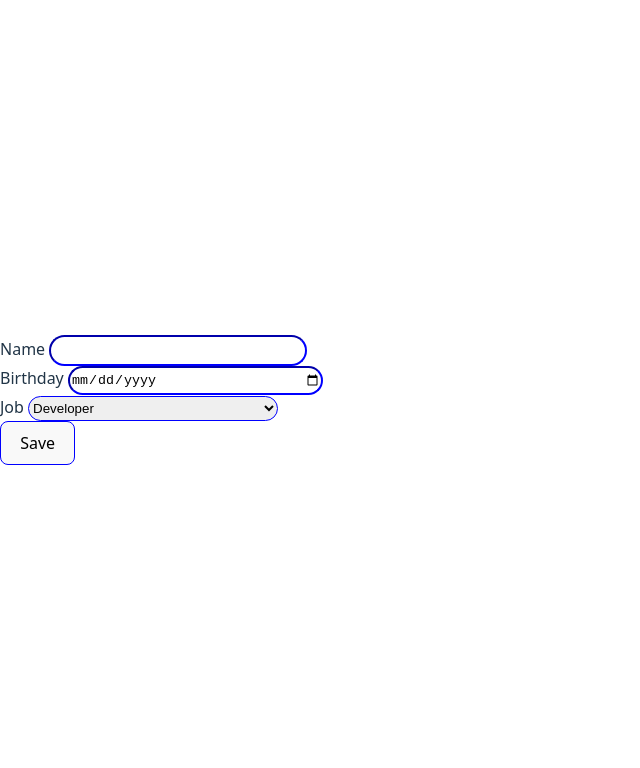
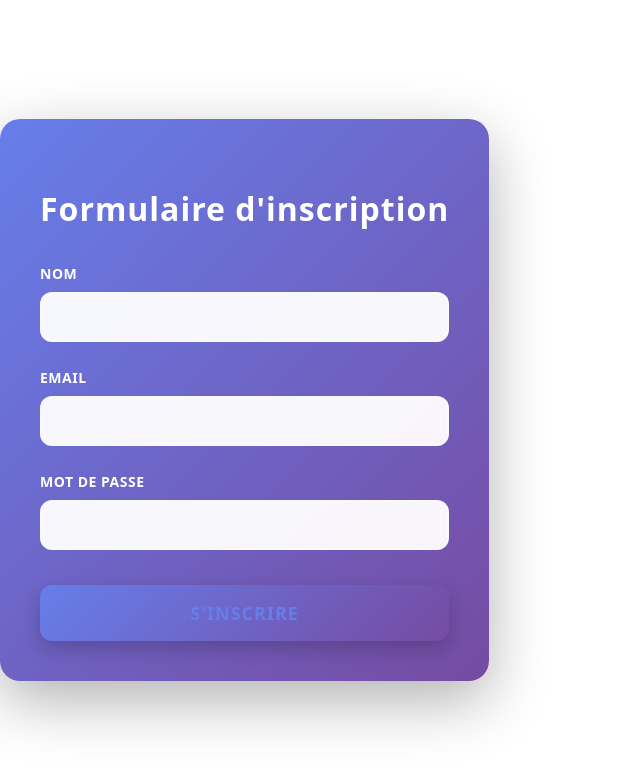
Before and after one commit to MohamedBouattour/react-exercices, a React (Vite) app: page / in a window 1280 px wide. Shown: the top 768 px of the page, without its empty margins (0-640 px from the left). Built offline with nearby package versions, Linux system fonts and the light colour scheme.

Commit message:
feat: add registration form

```diff
--- a/src/App.tsx
+++ b/src/App.tsx
@@ -1,5 +1,6 @@
 import './App.css'
 import { Employees } from './screens/Employees'
+import RegistrationForm from './screens/RegistrationForm/RegistrationForm'
 const users = [
   {
     name:'MED',
@@ -18,8 +19,7 @@ function App() {
 
   return (
     <>
-    <Employees></Employees>
-
+    <RegistrationForm></RegistrationForm>
     </>
   )
 }
--- /dev/null
+++ b/src/screens/RegistrationForm/RegistrationForm.module.css
@@ -0,0 +1,115 @@
+.container {
+    max-width: 450px;
+    margin: 50px auto;
+    padding: 40px;
+    background: linear-gradient(135deg, #667eea 0%, #764ba2 100%);
+    border-radius: 20px;
+    box-shadow: 0 20px 60px rgba(0, 0, 0, 0.3);
+  }
+
+  .container h2 {
+    text-align: center;
+    color: white;
+    font-size: 32px;
+    margin-bottom: 30px;
+    font-weight: 700;
+    letter-spacing: 1px;
+  }
+
+  .formGroup {
+    margin-bottom: 25px;
+  }
+
+  .formGroup label {
+    display: block;
+    margin-bottom: 8px;
+    font-weight: 600;
+    color: white;
+    font-size: 14px;
+    text-transform: uppercase;
+    letter-spacing: 0.5px;
+  }
+
+  .formGroup input {
+    width: 100%;
+    padding: 14px 18px;
+    border: 2px solid rgba(255, 255, 255, 0.3);
+    border-radius: 12px;
+    font-size: 16px;
+    background: rgba(255, 255, 255, 0.95);
+    color: #2d3748;
+    transition: all 0.3s ease;
+    box-sizing: border-box;
+    font-weight: 500;
+  }
+
+  /* Style du placeholder */
+  .formGroup input::placeholder {
+    color: #a0aec0;
+    opacity: 1;
+    font-weight: 400;
+  }
+
+  .formGroup input:focus {
+    outline: none;
+    background: white;
+    border-color: rgba(255, 255, 255, 0.8);
+    box-shadow: 0 4px 15px rgba(255, 255, 255, 0.2);
+    transform: translateY(-2px);
+  }
+
+  /* Bordure verte pour champ valide */
+  .valid {
+    border-color: #4caf50 !important;
+    background: #f1f8f4 !important;
+    color: #1a472a !important;
+  }
+
+  .valid:focus {
+    box-shadow: 0 4px 15px rgba(76, 175, 80, 0.3) !important;
+  }
+
+  /* Bordure rouge pour champ invalide */
+  .invalid {
+    border-color: #ff6b6b !important;
+    background: #fff5f5 !important;
+    color: #7f1d1d !important;
+  }
+
+  .invalid:focus {
+    box-shadow: 0 4px 15px rgba(255, 107, 107, 0.3) !important;
+  }
+
+  .submitButton {
+    width: 100%;
+    padding: 16px;
+    background: linear-gradient(135deg, #667eea 0%, #764ba2 100%);
+    background-color: white;
+    color: #667eea;
+    border: none;
+    border-radius: 12px;
+    font-size: 18px;
+    font-weight: 700;
+    cursor: pointer;
+    transition: all 0.3s ease;
+    text-transform: uppercase;
+    letter-spacing: 1px;
+    margin-top: 10px;
+    box-shadow: 0 8px 20px rgba(0, 0, 0, 0.2);
+  }
+
+  /* Effet au survol */
+  .submitButton:hover:not(:disabled) {
+    transform: translateY(-3px);
+    box-shadow: 0 12px 30px rgba(0, 0, 0, 0.3);
+    background: white;
+  }
+
+  /* Bouton désactivé */
+  .submitButton:disabled {
+    background: rgba(255, 255, 255, 0.3);
+    color: rgba(255, 255, 255, 0.6);
+    cursor: not-allowed;
+    box-shadow: none;
+    transform: none;
+  }
--- /dev/null
+++ b/src/screens/RegistrationForm/RegistrationForm.tsx
@@ -0,0 +1,195 @@
+import { useState } from 'react';
+import styles from './RegistrationForm.module.css';
+
+interface FormData {
+  nom: string;
+  email: string;
+  motDePasse: string;
+}
+
+interface FormErrors {
+  nom?: string;
+  email?: string;
+  motDePasse?: string;
+}
+
+function RegistrationForm() {
+  const [formData, setFormData] = useState<FormData>({
+    nom: '',
+    email: '',
+    motDePasse: ''
+  });
+
+  const [errors, setErrors] = useState<FormErrors>({});
+  const [isSubmitted, setIsSubmitted] = useState<boolean>(false);
+
+  // Mettre à jour les champs
+  const handleChange = (e: any) => {
+    const { name, value } = e.target;
+    setFormData({ ...formData, [name]: value });
+
+    // Valider le champ pendant la saisie
+    validateField(name as keyof FormData, value);
+  };
+
+  // Validation d'un champ
+  const validateField = (name: keyof FormData, value: string) => {
+    const newErrors = { ...errors };
+
+    if (name === 'nom') {
+      if (!value) {
+        newErrors.nom = 'Le nom est obligatoire';
+      } else if (value.length < 3) {
+        newErrors.nom = 'Le nom doit contenir au moins 3 caractères';
+      } else {
+        delete newErrors.nom;
+      }
+    }
+
+    if (name === 'email') {
+      if (!value) {
+        newErrors.email = 'L\'email est obligatoire';
+      } else if (!/\S+@\S+\.\S+/.test(value)) {
+        newErrors.email = 'L\'email n\'est pas valide';
+      } else {
+        delete newErrors.email;
+      }
+    }
+
+    if (name === 'motDePasse') {
+      if (!value) {
+        newErrors.motDePasse = 'Le mot de passe est obligatoire';
+      } else if (value.length < 6) {
+        newErrors.motDePasse = 'Le mot de passe doit contenir au moins 6 caractères';
+      } else {
+        delete newErrors.motDePasse;
+      }
+    }
+
+    setErrors(newErrors);
+  };
+
+  // Vérifier si le formulaire est valide
+  const isFormValid = (): boolean => {
+    return (
+      Object.keys(errors).length === 0
+    );
+  };
+
+  // Soumettre le formulaire
+  const handleSubmit = (e: any) => {
+    e.preventDefault();
+
+    if (isFormValid()) {
+      setIsSubmitted(true);
+      console.log('Données du formulaire:', formData);
+
+      // Réinitialiser après 3 secondes
+      setTimeout(() => {
+        setIsSubmitted(false);
+        setFormData({ nom: '', email: '', motDePasse: '' });
+      }, 3000);
+    }
+  };
+
+  return (
+    <div className={styles.container}>
+      <h2>Formulaire d'inscription</h2>
+
+      {/* Message de succès avec inline styles */}
+      {isSubmitted && (
+        <div style={{
+          backgroundColor: '#4caf50',
+          color: 'white',
+          padding: '15px',
+          borderRadius: '5px',
+          marginBottom: '20px'
+        }}>
+          ✓ Inscription réussie !
+        </div>
+      )}
+
+      <form onSubmit={handleSubmit}>
+        {/* Champ Nom */}
+        <div className={styles.formGroup}>
+          <label>Nom</label>
+          <input
+            type="text"
+            name="nom"
+            value={formData.nom}
+            onChange={handleChange}
+            className={
+              formData.nom
+                ? errors.nom
+                  ? styles.invalid
+                  : styles.valid
+                : ''
+            }
+          />
+          {errors.nom && (
+            <span style={{ color: 'red', fontSize: '14px' }}>
+              {errors.nom}
+            </span>
+          )}
+        </div>
+
+        {/* Champ Email */}
+        <div className={styles.formGroup}>
+          <label>Email</label>
+          <input
+            type="email"
+            name="email"
+            value={formData.email}
+            onChange={handleChange}
+            className={
+              formData.email
+                ? errors.email
+                  ? styles.invalid
+                  : styles.valid
+                : ''
+            }
+          />
+          {errors.email && (
+            <span style={{ color: 'red', fontSize: '14px' }}>
+              {errors.email}
+            </span>
+          )}
+        </div>
+
+        {/* Champ Mot de passe */}
+        <div className={styles.formGroup}>
+          <label>Mot de passe</label>
+          <input
+            type="password"
+            name="motDePasse"
+            value={formData.motDePasse}
+            onChange={handleChange}
+            className={
+              formData.motDePasse
+                ? errors.motDePasse
+                  ? styles.invalid
+                  : styles.valid
+                : ''
+            }
+          />
+          {errors.motDePasse && (
+            <span style={{ color: 'red', fontSize: '14px' }}>
+              {errors.motDePasse}
+            </span>
+          )}
+        </div>
+
+        {/* Bouton de soumission */}
+        <button
+          type="submit"
+          className={styles.submitButton}
+          disabled={!isFormValid()}
+        >
+          S'inscrire
+        </button>
+      </form>
+    </div>
+  );
+}
+
+export default RegistrationForm;
```
